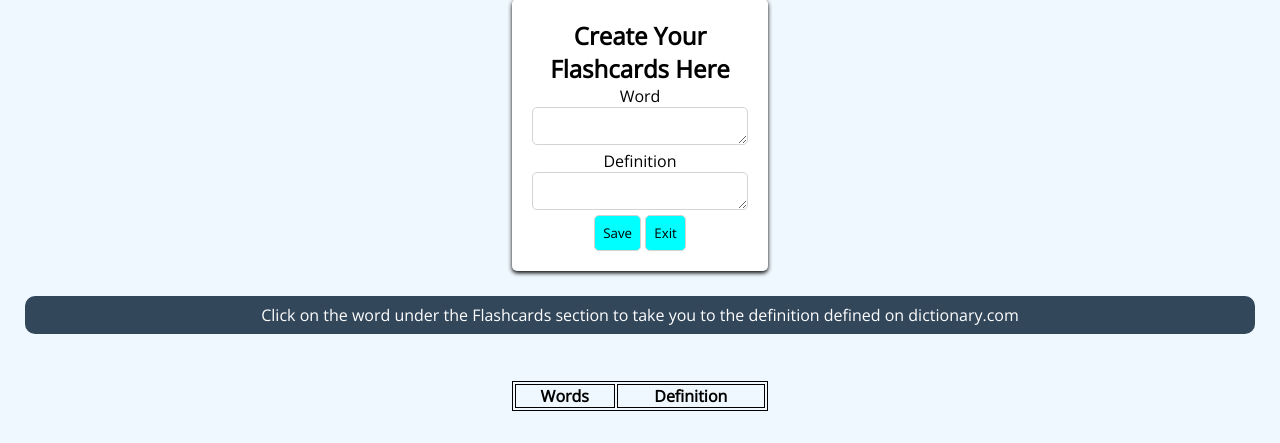
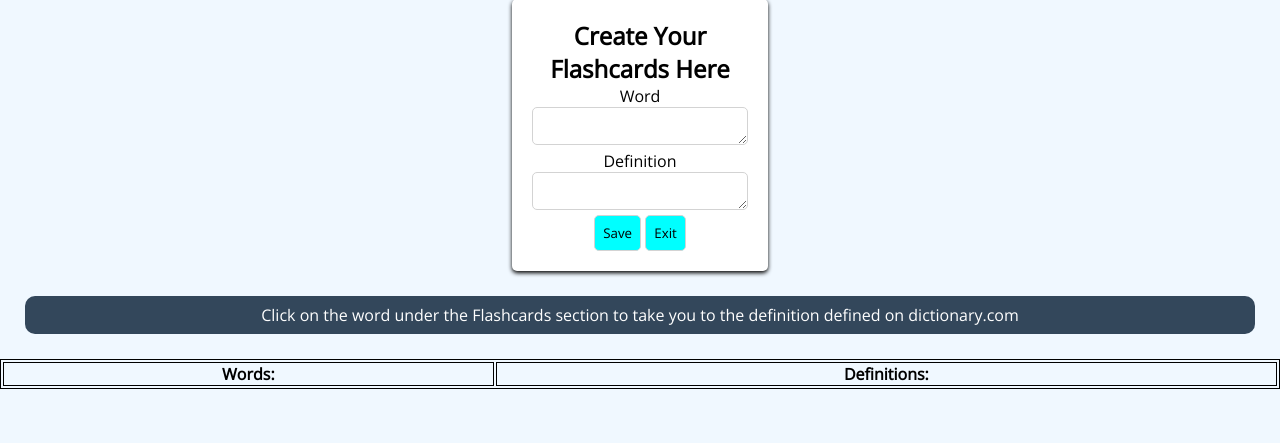
Before and after one commit to josephvelasquez48/CPSC-362-Group-Project, a PHP site: page /app.html in a window 1280 px wide. Shown: the part 357-800 px from the top of the page. Run offline with PHP 8.4, Linux system fonts and the light colour scheme; lists and menus that the app fills with data are empty.

Commit message:
file update
style changes and added table

```diff
--- a/version 4/app.html
+++ b/version 4/app.html
@@ -94,12 +94,20 @@
 
 </div>
 
-<table style="width:20%">
-      <th>Words</th>
-      <th>Definition</th>
-</table>
+<table style="width:100%">
+    <thead>
+      <tr>
+        <th>Words: </th>
+        <th>Definitions: </th>
+      </tr>
+    </thead>
+    <tbody id="tableBody">
 
+    </tbody>
+  </table>
 </center>
+
+
 
 
 <div>
--- a/version 4/java.js
+++ b/version 4/java.js
@@ -51,7 +51,22 @@ function addcard() {
         alert("You must enter a definition/word. The input box cannot be empty.");
         return; // Exit the function early if input fields are empty
     }
+//Create table row
+var row = document.createElement("tr");
 
+//Create and append table data for Word and definition
+var wordCell = document.createElement("td");
+wordCell.textContent = wordInput;
+row.appendChild(wordCell);
+var definitionCell = document.createElement("td");
+definitionCell.textContent = definitionInput;
+row.appendChild(definitionCell);
+
+//Append row to table
+var tableBody = document.getElementById("tableBody");
+tableBody.appendChild(row);
+document.getElementById("Word").value = '';
+document.getElementById("definition").value = '';
     var flashcard_data = {
         'Word': wordInput,
         'definition': definitionInput
--- a/version 4/style.css
+++ b/version 4/style.css
@@ -50,6 +50,13 @@ button:hover{
     margin: auto;
 }
 
+.container1 {
+    display: flex;
+    flex-wrap: wrap; /* Allow items to wrap to the next row */
+    gap: 20px; /* Add space between items */
+    justify-content: flex-start; /* Align items starting from the left */
+}
+
 .box{
 
     justify-content: space-between;
@@ -88,19 +95,6 @@ border: 1px solid lightgray;
 }
 
 
-.container1{
-    display:inline-block;
-    word-wrap: break-word;
-}
-
-
-.container1 div{
-    width: 370px;
-    height: 200px;
-    margin: 5px;
-    background-color: rgb(20, 221, 97);
-
-}
 
 
 
@@ -119,7 +113,6 @@ border: 1px solid lightgray;
     position: relative;
     width: 200px;
     height: 150px;
-    perspective: 1000px;
     margin-bottom: 20px;
 }
 
@@ -147,8 +140,6 @@ border: 1px solid lightgray;
 .flipped .back {
     transform: rotateY(0deg);
 }
-
-
 
 
 
```
Also changed, not shown: 1 other file.
